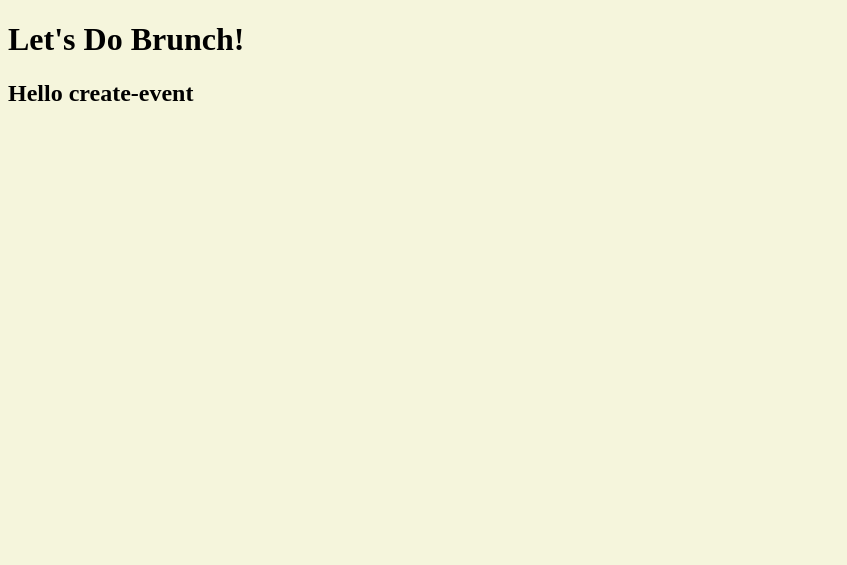
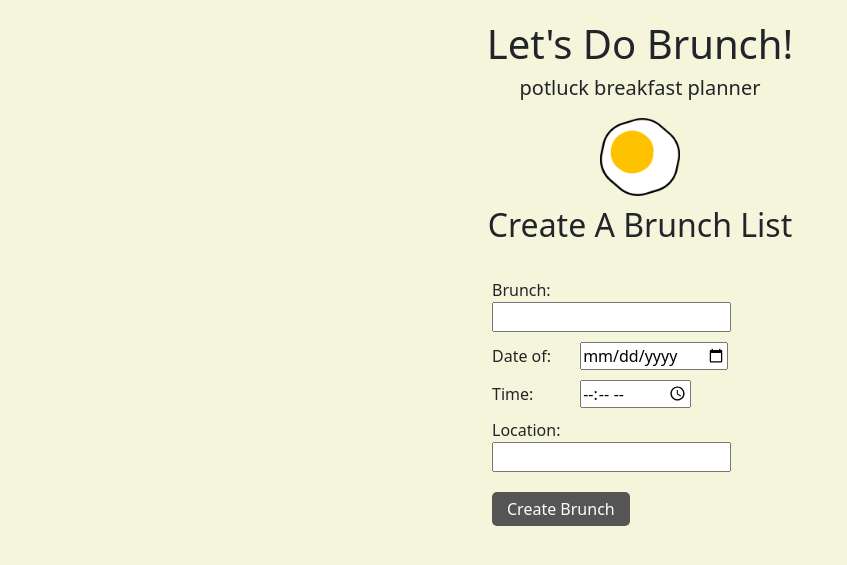
Before and after one commit to heidi37/cs50-final-project, a Flask app: page /create-event in a window 1280 px wide. Shown: the top 565 px of the page, without its empty margins (0-847 px from the left). Run offline with Flask 3, Linux system fonts and the light colour scheme.

Commit message:
brunch creations forms set up

```diff
--- a/app.py
+++ b/app.py
@@ -1,14 +1,17 @@
-from flask import Flask, render_template
+from flask import Flask, render_template, request
 
-app = Flask(__name__)
+app = Flask(__name__) #turn this file into a flask application
 
 @app.route('/')
-@app.route('/<name>')
+# @app.route('/<name>')
 
 def hello_world(name="Cutie"):
     return render_template("index.html", name=name)
 
-@app.route('/add/<int:num1>/<int:num2>')
+@app.route('/create-event', methods=["POST", "GET"])
+def createEvent():
+    return render_template("create-event.html")
 
-def add(num1, num2):
-    return render_template("add.html", num1=num1, num2=num2)
+@app.route('/add-guests', methods=["POST", "GET"])
+def addGuests():
+    return render_template("add-guests.html")
--- a/static/styles.css
+++ b/static/styles.css
@@ -1,3 +1,40 @@
 body {
     background: beige;
+    text-align: center;
 }
+
+.egg {
+    width: 100px;
+    padding: 10px;
+}
+
+.container {
+    display: flex;
+    flex-direction: column;
+    align-items: center;
+    padding: 20px;
+}
+
+form {
+    width: 350px;
+    margin-top: 20px;
+}
+
+form div {
+    padding: 5px 0;
+    text-align: left;
+    margin-left: 27px;
+}
+
+form div label {
+    width: 26%;
+}
+
+button {
+    margin-top: 10px;
+    background: #555555;
+    color: white;
+    border: none;
+    padding: 5px 15px;
+    border-radius: 5px;
+}
--- a/templates/add.html
+++ /dev/null
@@ -1,4 +0,0 @@
-{% extends "layout.html" %} {% block title %} Add | {{ super() }} {% endblock %}
-{% block content %}
-<h2>{{ num1 }} + {{ num2 }} = {{ num1 + num2 }}</h2>
-{% endblock %}
--- /dev/null
+++ b/templates/create-event.html
@@ -0,0 +1,25 @@
+{% extends "layout.html" %} {% block title %} Welcome | {{ super() }} {%
+endblock %} {% block content %}
+<h2>Create A Brunch List</h2>
+<form action="/add-guests" method="post">
+  <div>
+    <label for="event-name">Brunch:</label>
+    <input type="text" name="event-name" />
+  </div>
+  <div>
+    <label for="event-date">Date of:</label>
+    <input type="date" name="event-date" />
+  </div>
+  <div>
+    <label for="event-time">Time:</label>
+    <input type="time" name="event-event" />
+  </div>
+  <div>
+    <label for="event-location">Location:</label>
+    <input type="text" name="event-event" />
+  </div>
+  <div>
+    <button type="submit">Create Brunch</button>
+  </div>
+</form>
+{% endblock %}
--- a/templates/index.html
+++ b/templates/index.html
@@ -1,4 +1,8 @@
 {% extends "layout.html" %} {% block title %} Welcome | {{ super() }} {%
 endblock %} {% block content %}
 <h2>Hello {{ name }}</h2>
+<div class="container">
+  <a href="{{ url_for('createEvent') }}"><button>Create A Brunch</button></a>
+  <a href=""><button>Attend A Brunch</button></a>
+</div>
 {% endblock %}
--- a/templates/layout.html
+++ b/templates/layout.html
@@ -2,11 +2,22 @@
 <html>
   <head>
     <title>{% block title %}Let's Do Brunch!{% endblock %}</title>
+    <meta name="viewport" content="initial-scale=1 width="device-width">
+    <link
+      href="https://cdn.jsdelivr.net/npm/bootstrap@5.3.1/dist/css/bootstrap.min.css"
+      rel="stylesheet"
+      integrity="sha384-4bw+/aepP/YC94hEpVNVgiZdgIC5+VKNBQNGCHeKRQN+PtmoHDEXuppvnDJzQIu9"
+      crossorigin="anonymous"
+    />
     <link rel="stylesheet" type="text/css" href="/static/styles.css" />
   </head>
   <body>
-    <h1>Let's Do Brunch!</h1>
-    {% block content %}{% endblock %}
-    <script src="/static/app.js"></script>
+    <div class="container">
+      <h1>Let's Do Brunch!</h1>
+      <h5>potluck breakfast planner</h5>
+      <img src="/static/images/egg.png" class="egg" alt="egg icon" />
+      {% block content %}{% endblock %}
+      <!-- <script src="/static/app.js"></script> -->
+    </div>
   </body>
 </html>
```
Also changed, not shown: templates/add-guests.html (added, +17 -0 lines), static/images/egg.png (added).
